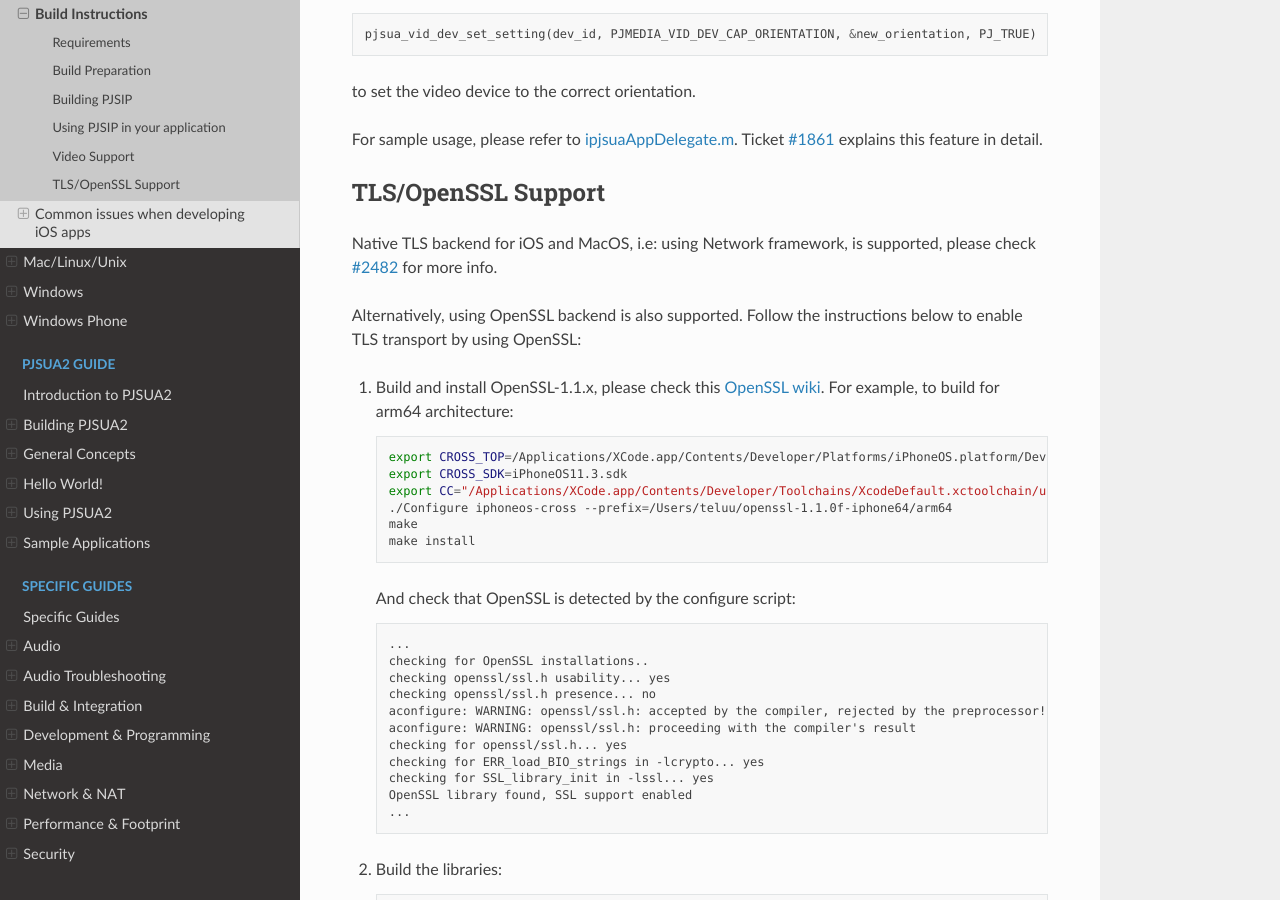
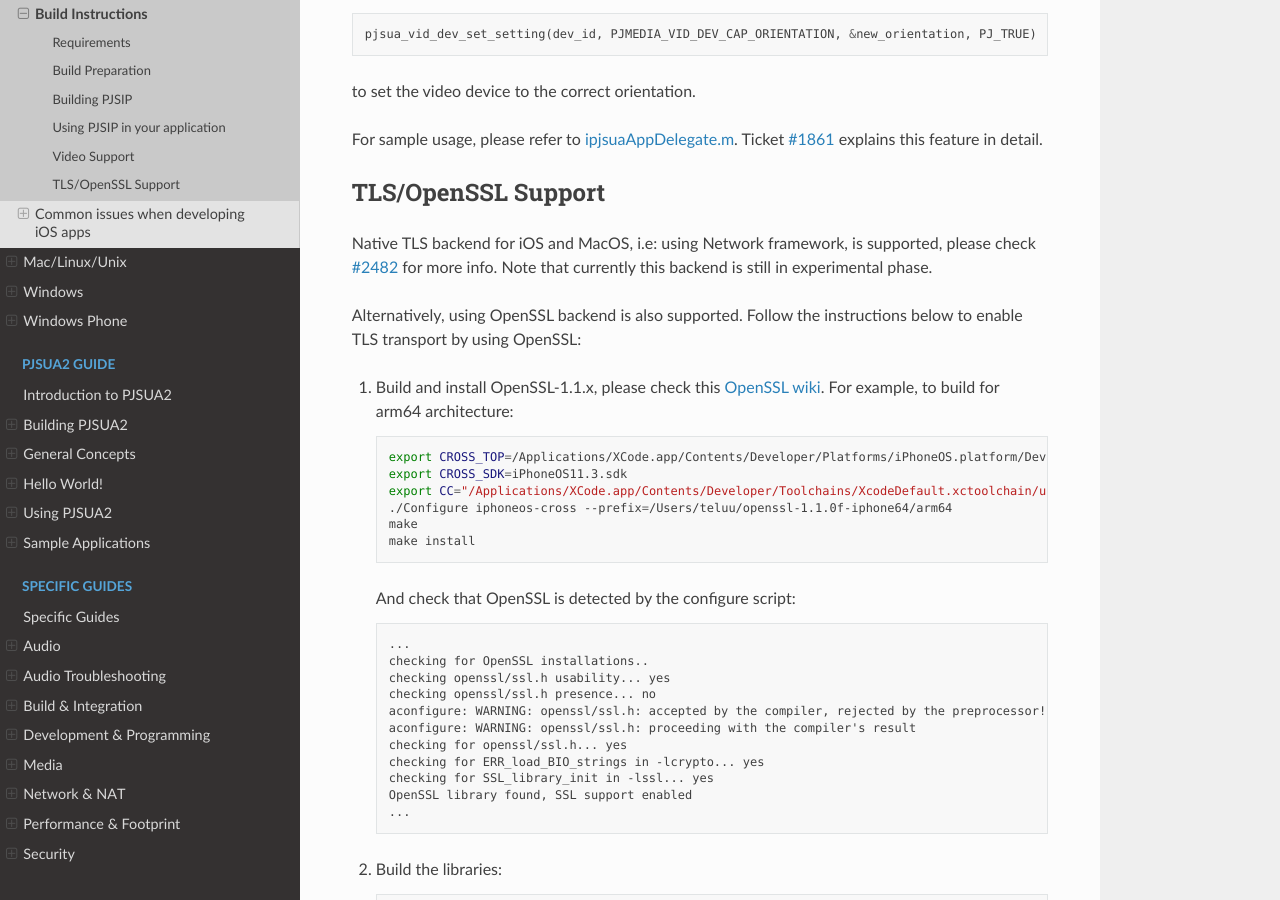
Before and after one commit to pjsip/pjproject_docs, a Sphinx documentation site: the page built from docs/source/get-started/ios/build_instructions.rst, in a window 1280 px wide and 900 px high, scrolled down 5507 px. Built offline with Sphinx 7.4.7 and the Read the Docs theme 2.0.0, drawn with Linux system fonts in a browser that asks for light colours; the version number could not be read and is left out.

Commit message:
Update ios/build_instructions.rst about iOS TLS native backend

```diff
--- a/docs/source/get-started/ios/build_instructions.rst
+++ b/docs/source/get-started/ios/build_instructions.rst
@@ -277,7 +277,7 @@
 -------------------
 
 Native TLS backend for iOS and MacOS, i.e: using Network framework, is supported,
-please check :pr:`2482` for more info.
+please check :pr:`2482` for more info. Note that currently this backend is still in experimental phase.
 
 Alternatively, using OpenSSL backend is also supported. Follow the instructions
 below to enable TLS transport by using OpenSSL:
```
